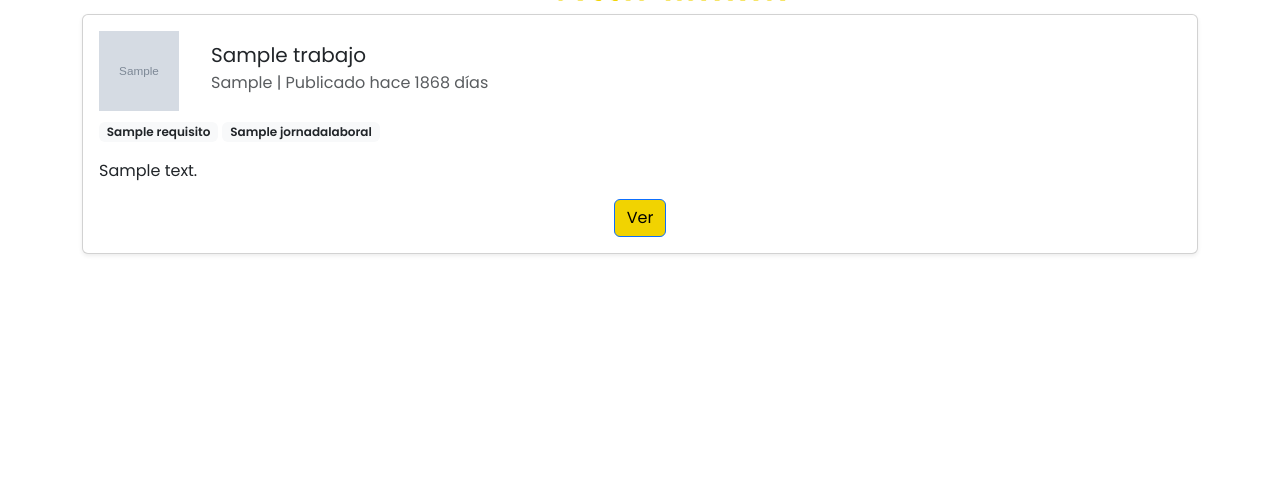
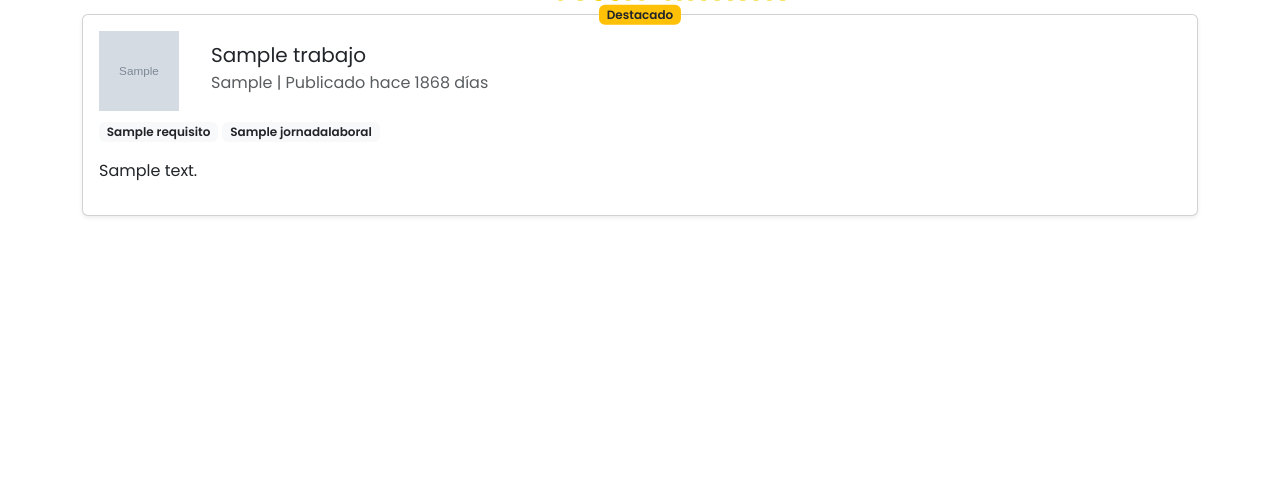
Before and after one commit to LautaroBvB/empleos_vm, a Django app: page /empleos/ in a window 1280 px wide. Shown: the part 114-608 px from the top of the page. Run offline with Django 5.2, Linux system fonts and the light colour scheme; tables that the repository leaves empty hold one stand-in row (values such as "Sample post"); grey boxes marked "Sample" are stand-in pictures; some libraries are stand-ins or nearby versions.

Commit message:
Mejoras en el filtrado de trabajos: ahora los destacados aparecen primero y se muestran correctamente en los resultados dinámicos.

```diff
--- a/pagina/models.py
+++ b/pagina/models.py
@@ -122,6 +122,7 @@ class Trabajo(models.Model):
     requisitos = models.ManyToManyField(Requisito)
     imagen = models.ImageField(upload_to='imagenes/trabajos_imagenes/', null=True, blank=True)
     fecha = models.DateField(default=timezone.now)
+    destacado = models.BooleanField(default=False)
 
     def __str__(self):
         return f"{self.titulo} - {self.categoria}"
--- a/pagina/views.py
+++ b/pagina/views.py
@@ -119,7 +119,7 @@ def listar_trabajos_por_localidad(request, localidad_id):
 
 
 def listar_trabajos(request):
-    trabajos = Trabajo.objects.all().order_by('-fecha')
+    trabajos = Trabajo.objects.all().order_by('-destacado', '-fecha')
     ahora = timezone.now().date()
 
     localidades_seleccionadas = request.GET.getlist('localidad')
@@ -162,10 +162,12 @@ def listar_trabajos(request):
                 "imagen": trabajo.imagen.url if trabajo.imagen else None,
                 "tipo_jornada": trabajo.tipo_jornada.nombre,
                 "descripcion": trabajo.descripcion[:100] + "...",
+                "destacado": trabajo.destacado,  # <-- Agregado aquí
             }
             for trabajo in trabajos
         ]
         return JsonResponse({"trabajos": trabajos_data})
+
 
     localidades = Localidad.objects.all()
     categorias = Categoria.objects.all()
--- a/templates/listar_trabajos.html
+++ b/templates/listar_trabajos.html
@@ -4,35 +4,13 @@
 {% block title %}Empleos{% endblock %}
 
 {% block content %}
-<div id="trabajos-container" class="container mt-4">
-    {% for trabajo in trabajos %}
-        <div class="card p-3 shadow-sm mb-4">
-            <div class="d-flex align-items-center">
-                {% if trabajo.imagen %}
-                    <img src="{{ trabajo.imagen.url }}" alt="{{ trabajo.titulo }}" class="me-3" style="width: 80px; height: 80px;">
-                {% endif %}
-                <div class="ms-3">
-                    <h5 class="mb-1">{{ trabajo.titulo }}</h5>
-                    <p class="text-muted mb-1">{{ trabajo.empresa }} | {{ trabajo.dias_publicado }}</p>
-                </div>
-            </div>
-            <div class="mt-2">
-                {% for requisito in trabajo.requisitos.all %}
-                    <span class="badge bg-light text-dark">{{ requisito }}</span>
-                {% endfor %}
-                <span class="badge bg-light text-dark">{{ trabajo.tipo_jornada }}</span>
-            </div>
-            <p class="mt-3 truncado">{{ trabajo.descripcion }}</p>
-            <div class="text-center">
-                <a href="{% url 'detalle_trabajo' trabajo.id %}" class="btn btn-primary" style="background: #f1d301; color: black;">Ver</a>
-            </div>
-        </div>
-    {% endfor %}
-</div>
+<style>
+  .trabajo-patrocinado {
+      border: 2px solid #f1d301;
+      background-color: #fff5b0;
+      padding: 10px;
+  }
 
-<script src="https://cdn.jsdelivr.net/npm/sweetalert2@11"></script>
-
-<style>
   .filtro-container {
       text-align: left;
       max-height: 400px;
@@ -83,6 +61,36 @@
 
 </style>
 
+<div id="trabajos-container" class="container mt-4">
+    {% for trabajo in trabajos|dictsortreversed:"destacado" %}
+        <a href="{% url 'detalle_trabajo' trabajo.id %}" class="text-decoration-none text-dark">
+            <div class="card p-3 shadow-sm mb-4 position-relative">
+                {% if trabajo.destacado %}
+                    <span class="badge bg-warning text-dark position-absolute top-0 start-50 translate-middle">Destacado</span>
+                {% endif %}
+                <div class="d-flex align-items-center">
+                    {% if trabajo.imagen %}
+                        <img src="{{ trabajo.imagen.url }}" alt="{{ trabajo.titulo }}" class="me-3" style="width: 80px; height: 80px;">
+                    {% endif %}
+                    <div class="ms-3">
+                        <h5 class="mb-1">{{ trabajo.titulo }}</h5>
+                        <p class="text-muted mb-1">{{ trabajo.empresa }} | {{ trabajo.dias_publicado }}</p>
+                    </div>
+                </div>
+                <div class="mt-2">
+                    {% for requisito in trabajo.requisitos.all %}
+                        <span class="badge bg-light text-dark">{{ requisito }}</span>
+                    {% endfor %}
+                    <span class="badge bg-light text-dark">{{ trabajo.tipo_jornada }}</span>
+                </div>
+                <p class="mt-3 truncado">{{ trabajo.descripcion }}</p>
+            </div>
+        </a>
+    {% endfor %}
+</div>
+
+<script src="https://cdn.jsdelivr.net/npm/sweetalert2@11"></script>
+
 <div class="fixed-buttons">
     <button class="fixed-filter-btn" onclick="mostrarFiltros()">
         <i class="fas fa-filter"></i> Filtrar
@@ -106,24 +114,27 @@
     trabajosContainer.innerHTML = "";
 
     data.trabajos.forEach(trabajo => {
+        let destacadoBadge = trabajo.destacado ? `<span class="badge bg-warning text-dark position-absolute top-0 start-50 translate-middle">Destacado</span>` : "";
+        let imagenTrabajo = trabajo.imagen ? `<img src="${trabajo.imagen}" class="me-3" style="width: 80px; height: 80px;">` : "";
         let card = `
-                    <div class="card p-3 shadow-sm mb-4">
+        <a href="/empleos/${trabajo.id}/" class="text-decoration-none">
+            <div class="card p-3 shadow-sm mb-4 position-relative">
+                ${destacadoBadge}
                 <div class="d-flex align-items-center">
-                            ${trabajo.imagen ? `<img src="${trabajo.imagen}" class="me-3" style="width: 80px; height: 80px;">` : ""}
+                    ${imagenTrabajo}
                     <div class="ms-3">
                         <h5 class="mb-1">${trabajo.titulo}</h5>
                         <p class="text-muted mb-1">${trabajo.empresa} | ${trabajo.dias_publicado}</p>
                     </div>
                 </div>
                 <p class="mt-3">${trabajo.descripcion}</p>
-                        <div class="text-center">
-                            <a href="/empleos/${trabajo.id}/" class="btn btn-primary" style="background: #f1d301; color: black;">Ver</a>
             </div>
-                    </div>
+        </a>
         `;
         trabajosContainer.innerHTML += card;
     });
 });
+
     }
 
     function mostrarFiltros() {
@@ -185,4 +196,6 @@
 </script>
 
 
+
+
 {% endblock %}
```
Also changed, not shown: templates/pruebaborrar.html (added, +36 -0 lines), como me gustaría que se vea.png (deleted), como se ve.jpg (deleted), pagina/migrations/0003_trabajo_destacado.py (added). Lines whose indentation alone changed are shown as unchanged.
